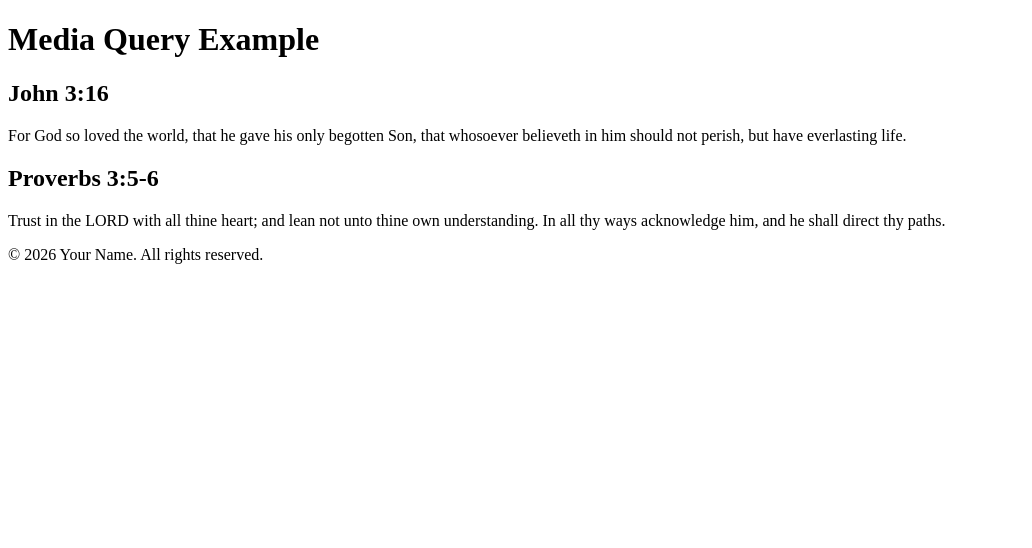
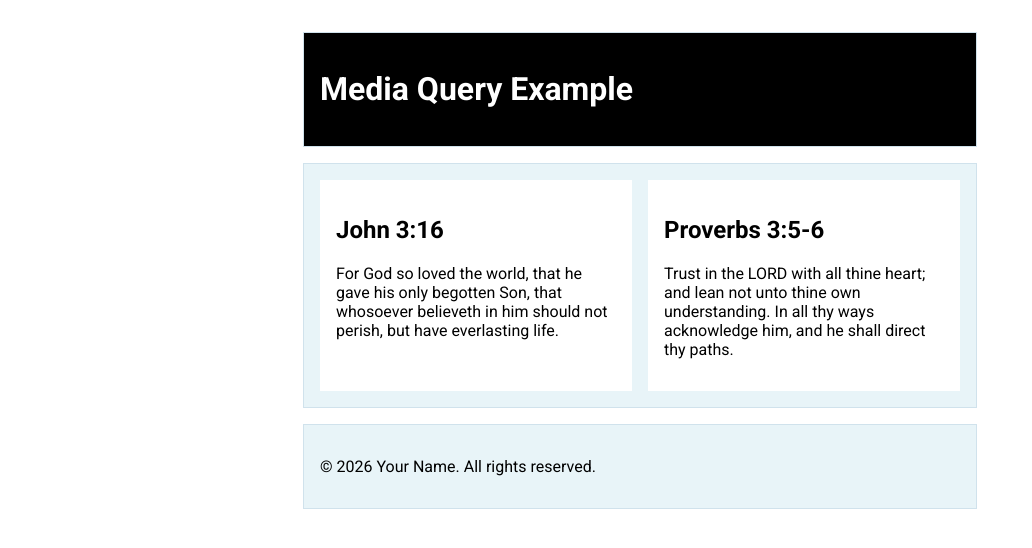
Before and after one commit to adeoyej1/wdd131, a plain HTML site: page week02/media-query.html in a window 1280 px wide. Shown: the whole page, without its empty margins (0-1032 px from the left). Drawn offline with Linux system fonts and the light colour scheme; files that its build step writes are made by us from their sources.

Commit message:
media-query.html

```diff
--- a/week02/media-query.html
+++ b/week02/media-query.html
@@ -16,8 +16,8 @@
   <link rel="preconnect" href="https://fonts.gstatic.com" crossorigin>
   <link href="https://fonts.googleapis.com/css2?family=Roboto:ital,wght@0,100..900;1,100..900&display=swap" rel="stylesheet">
 
-  <link rel="stylesheet" href="styles.css">
-  <link rel="stylesheet" href="media-queries.css">
+  <link rel="stylesheet" href="media-query.css">
+  <link rel="stylesheet" href="media-query-large.css">
 </head>
 <body>
 
```
